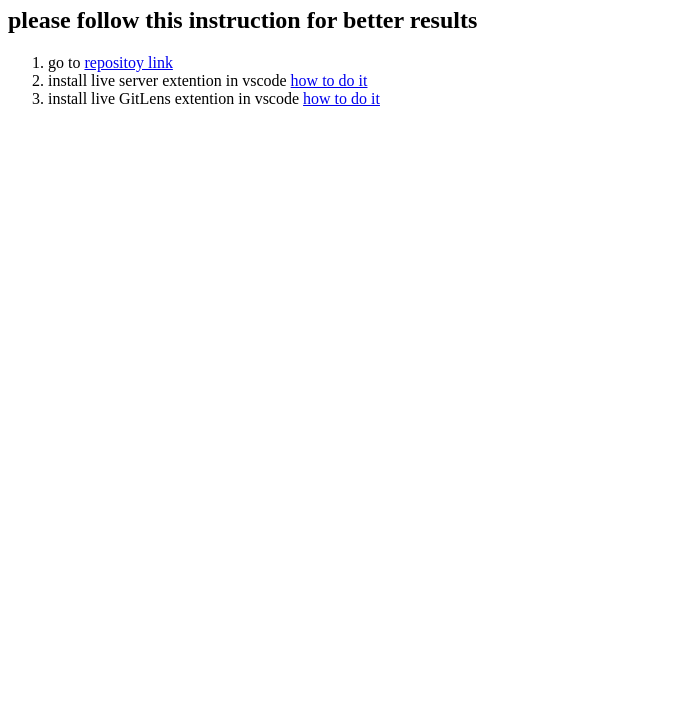
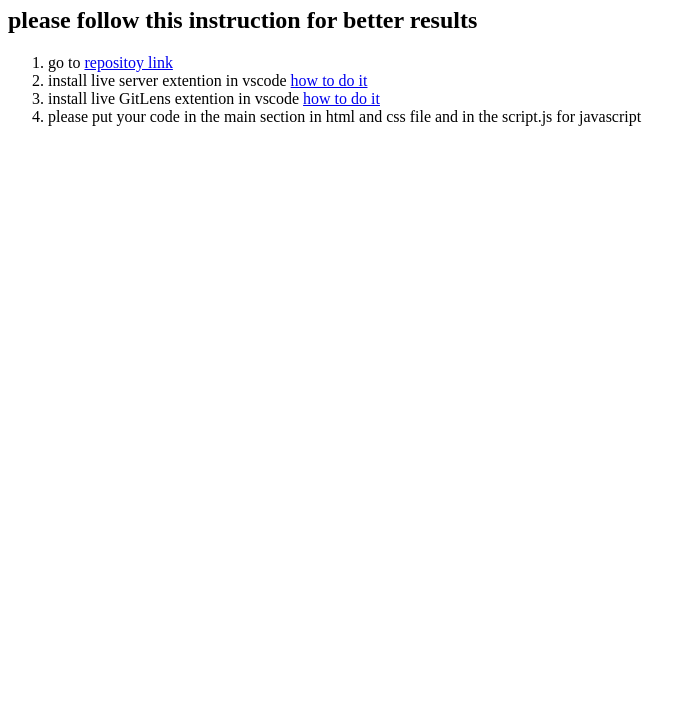
Before and after one commit to MeReda/projet-restaurant, a plain HTML site: page instruction.html in a window 1280 px wide. Shown: the part 73-800 px from the top of the page, without its empty margins (0-695 px from the left). Drawn offline with Linux system fonts and the light colour scheme.

Commit message:
Update instruction.html

```diff
--- a/instruction.html
+++ b/instruction.html
@@ -13,6 +13,7 @@
         <li>go to <a href="https://github.com/MeReda/projet-restaurant">repositoy link</a></li>
         <li>install live server extention in vscode <a href="https://youtu.be/I2PlgSGT2Ls">how to do it</a></li>
         <li>install live GitLens extention in vscode <a href="https://youtu.be/C6wMNoe78oc">how to do it</a></li>
+        <li>please put your code in the main section in html and css file and in the script.js for javascript</li>
     </ol>
 
 </body>
```
